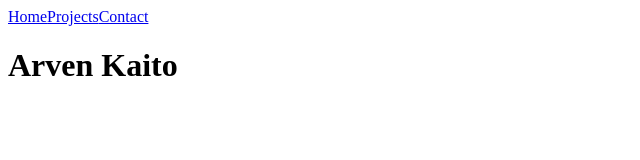
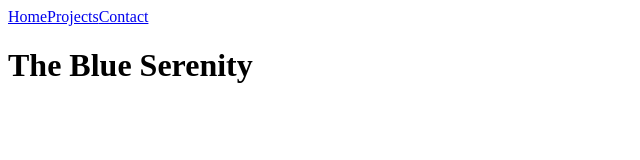
Before and after one commit to nrpradh/dark-doppler, an Astro site: page / in a window 1280 px wide. Shown: the whole page, without its empty margins (0-640 px from the left). Built offline with nearby package versions, Linux system fonts and the light colour scheme; Astro itself is replaced by a stand-in of ours.

Commit message:
changed sample

```diff
--- a/src/layouts/Layout.astro
+++ b/src/layouts/Layout.astro
@@ -1,5 +1,5 @@
 ---
-const { title = "Arven Kaito – Developer Portfolio", description = "Portfolio website for Arven Kaito, showcasing skills, projects, and contact information." } = Astro.props;
+const { title = "The Blue Serenity", description = "Portfolio website - showcasing skills, projects, and contact information." } = Astro.props;
 ---
 
 <html lang="en">
--- a/src/pages/index.astro
+++ b/src/pages/index.astro
@@ -1,19 +1,20 @@
 ---
 import App from "../react/App.jsx";
 
-const title = "Arven Kaito – Developer Portfolio";
-const description = "Portfolio for Arven Kaito, showcasing projects, skills, and contact information.";
+const title = "The Blue Serenity – Portfolio Website";
+const description = "The Blue Serenity is a personal web portfolio showcasing projects, creativity, and digital craftsmanship.";
 ---
 
 <html lang="en">
 	<head>
 		<meta charset="UTF-8" />
+
 		<title>{title}</title>
 		<meta name="description" content={description} />
 		<meta name="viewport" content="width=device-width, initial-scale=1" />
 
 		<!-- Canonical URL -->
-    <link rel="canonical" href="https://arvenkaito.com/" />
+		<link rel="canonical" href="https://theblueserenity.com/" />
 
 		<!-- OpenGraph -->
 		<meta property="og:title" content={title} />
@@ -25,10 +26,10 @@ const description = "Portfolio for Arven Kaito, showcasing projects, skills, and
 		<script type="application/ld+json">
 		{
 			"@context": "https://schema.org",
-        "@type": "Person",
-        "name": "Arven Kaito",
-        "jobTitle": "Frontend Developer",
-        "url": "https://arvenkaito.com"
+			"@type": "CreativeWork",
+			"name": "The Blue Serenity",
+			"url": "https://theblueserenity.com",
+			"description": "A digital portfolio presented under the alias 'The Blue Serenity', showcasing creative projects and development work."
 		}
 		</script>
 	</head>
--- a/src/react/App.jsx
+++ b/src/react/App.jsx
@@ -4,7 +4,7 @@ export default function App() {
   return (
     <>
       <Navbar />
-      <h1>Arven Kaito</h1>
+      <h1>The Blue Serenity </h1>
     </>
   );
 }
```
Lines whose indentation alone changed are shown as unchanged.
